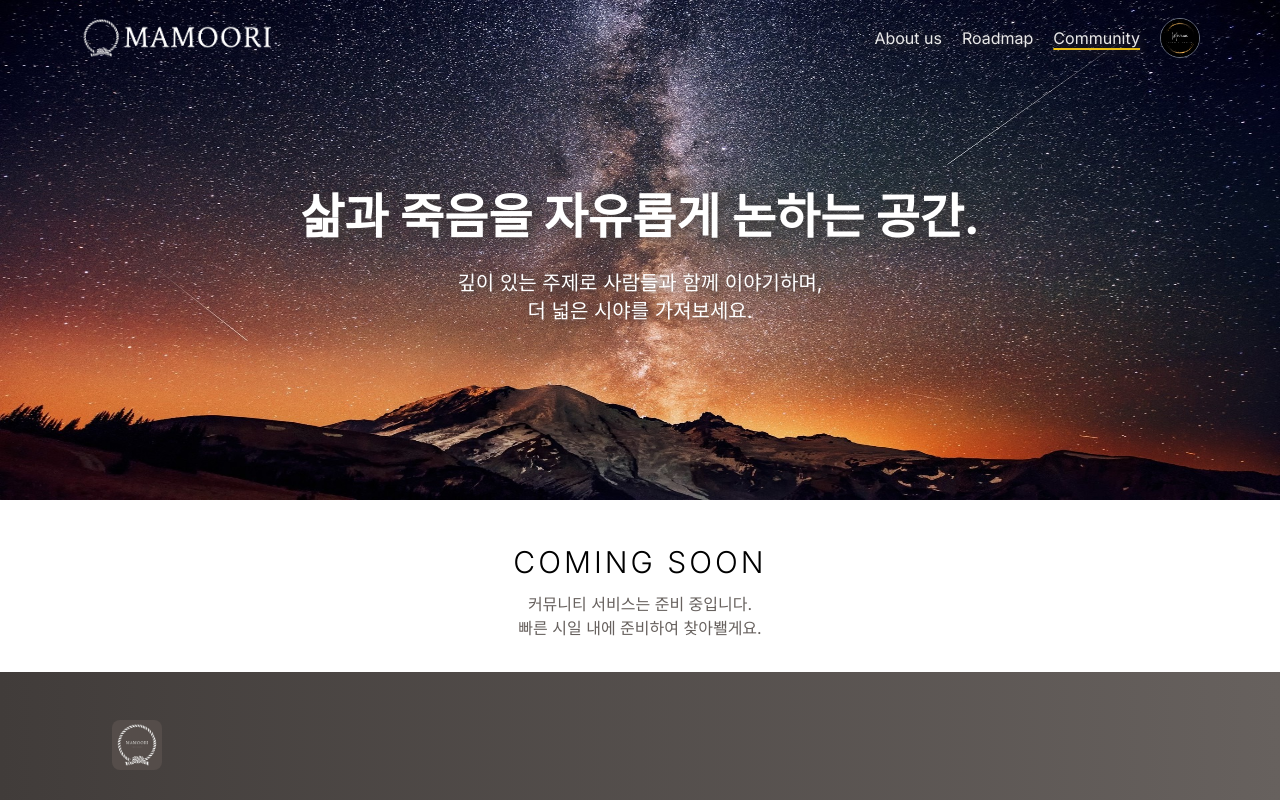
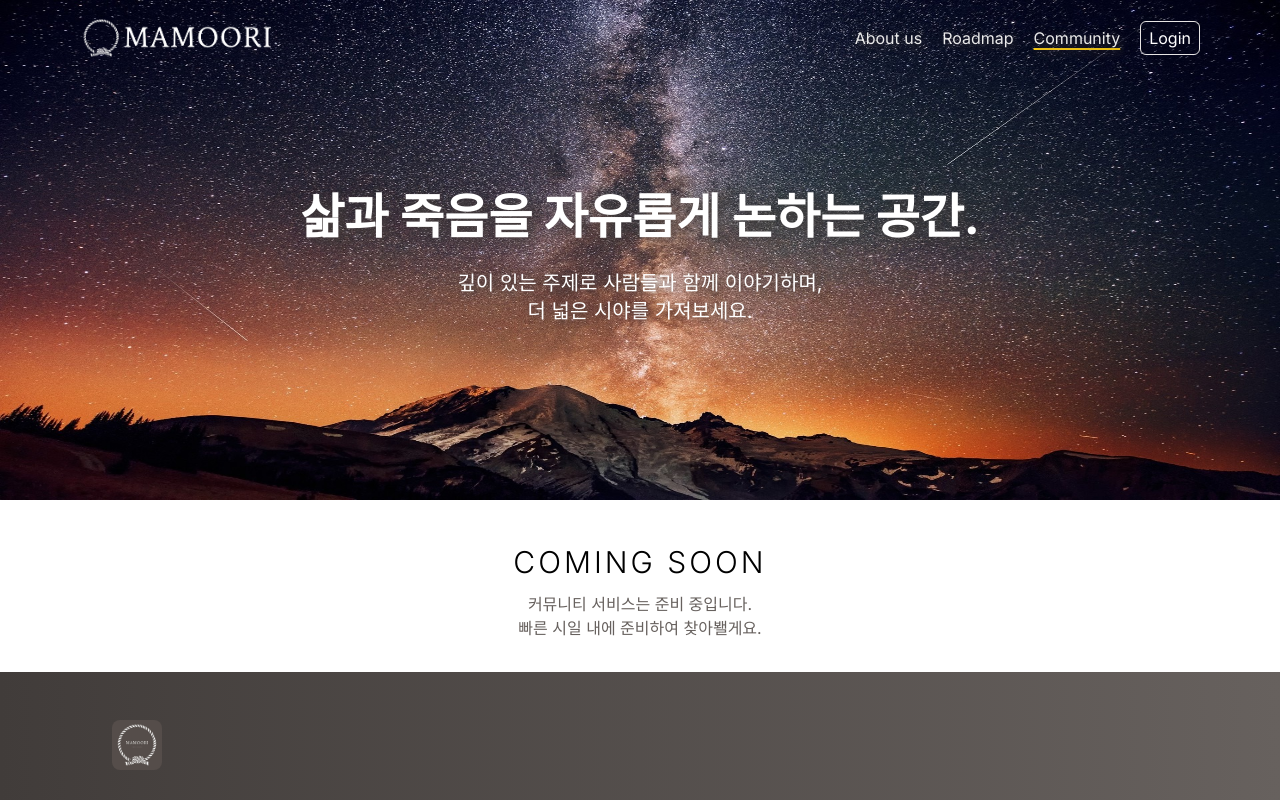
Before and after one commit to Mamoori-makers/web, a Next.js app: page /community in a window 1280 px wide. Shown: the top 800 px of the page. Built offline with nearby package versions, Linux system fonts and the light colour scheme.

Commit message:
[#34] Feat: add jotai for login state & apply to GNB

```diff
--- a/package.json
+++ b/package.json
@@ -12,18 +12,21 @@
   "dependencies": {
     "@notionhq/client": "^2.2.9",
     "@radix-ui/react-checkbox": "^1.0.4",
+    "@tanstack/react-query": "^4.32.5",
     "@types/node": "20.4.2",
     "@types/react": "18.2.15",
     "@types/react-dom": "18.2.7",
     "@typescript-eslint/eslint-plugin": "^6.1.0",
     "@typescript-eslint/parser": "^6.1.0",
     "autoprefixer": "10.4.14",
+    "axios": "^1.4.0",
     "classnames": "^2.3.2",
     "eslint": "8.45.0",
     "eslint-config-next": "13.4.10",
     "eslint-config-prettier": "^8.8.0",
     "eslint-plugin-prettier": "^4.2.1",
     "eslint-plugin-tailwindcss": "^3.13.0",
+    "jotai": "^2.2.3",
     "next": "13.4.10",
     "notion-to-md": "^3.1.1",
     "postcss": "8.4.26",
--- a/src/components/GNB/index.tsx
+++ b/src/components/GNB/index.tsx
@@ -1,11 +1,13 @@
 'use client';
 
 import classNames from 'classnames';
+import { useAtomValue } from 'jotai';
 import Link from 'next/link';
 import { useEffect, useState } from 'react';
 
 import { ProfileImage } from '@/components/ProfileImage';
 import { useActiveMenu } from '@/hooks/useActiveMenu';
+import { loginStateAtom } from '@/stores/atoms/loginStateAtom';
 
 import { ToggleMenuIcon } from './Icons';
 import { MainLogo } from './MainLogo';
@@ -22,11 +24,11 @@ const SAMPLE_USER_DATA = {
   imageUrl: '/assets/Mamoori_profile.png',
 };
 
-const DefaultMenus = () => {
+const DefaultMenus = ({ isLogin }: { isLogin: boolean }) => {
   const { isActiveMenu } = useActiveMenu();
 
   return (
-    <div className={`hidden items-center sm:flex`}>
+    <div className="hidden items-center sm:flex">
       {GNB_MENU.map(({ name, link }) => {
         const activeStyle = isActiveMenu(link)
           ? 'underline decoration-yellow-400 underline-offset-4 decoration-2'
@@ -43,18 +45,27 @@ const DefaultMenus = () => {
           </Link>
         );
       })}
-      <Link href="/login">
-        <ProfileImage imageSrc={SAMPLE_USER_DATA.imageUrl} alt={SAMPLE_USER_DATA.userName} />
-      </Link>
+      {isLogin ? (
+        <Link href="/my-page">
+          <ProfileImage imageSrc={SAMPLE_USER_DATA.imageUrl} alt={SAMPLE_USER_DATA.userName} />
+        </Link>
+      ) : (
+        <Link
+          href="/login"
+          className="rounded-md border-[1px] border-stone-200 px-2 py-1 text-sm text-white hover:opacity-75 lg:text-base"
+        >
+          Login
+        </Link>
+      )}
     </div>
   );
 };
 
-const MobileMenus = ({ onClose }: { onClose: () => void }) => {
+const MobileMenus = ({ onClose, isLogin }: { onClose: () => void; isLogin: boolean }) => {
   const { isActiveMenu } = useActiveMenu();
 
   return (
-    <div className={`flex flex-col items-center`}>
+    <div className="flex flex-col items-center px-3 pb-3">
       {GNB_MENU.map(({ name, link }) => {
         const activeStyle = isActiveMenu(link)
           ? 'underline decoration-yellow-400 underline-offset-4 decoration-2'
@@ -72,9 +83,18 @@ const MobileMenus = ({ onClose }: { onClose: () => void }) => {
           </Link>
         );
       })}
-      <Link href="/login" className="p-3" onClick={onClose}>
-        <ProfileImage imageSrc={SAMPLE_USER_DATA.imageUrl} alt={SAMPLE_USER_DATA.userName} />
-      </Link>
+      {isLogin ? (
+        <Link href="/my-page" onClick={onClose}>
+          <ProfileImage imageSrc={SAMPLE_USER_DATA.imageUrl} alt={SAMPLE_USER_DATA.userName} />
+        </Link>
+      ) : (
+        <Link
+          href="/login"
+          className="m-3 w-[95%] rounded-md bg-yellow-500 p-2 text-center text-sm hover:opacity-75"
+        >
+          Login
+        </Link>
+      )}
     </div>
   );
 };
@@ -82,6 +102,7 @@ const MobileMenus = ({ onClose }: { onClose: () => void }) => {
 export const GNB = () => {
   const [menuToggle, setMenuToggle] = useState(false);
   const { GNBBackground } = useChangeBgByScroll();
+  const isLogin = useAtomValue(loginStateAtom);
 
   const closeMenu = () => {
     setMenuToggle(false);
@@ -113,7 +134,7 @@ export const GNB = () => {
         style={{ background: menuToggle ? '#67615ed4' : '' }}
       >
         <MainLogo onClose={closeMenu} />
-        <DefaultMenus />
+        <DefaultMenus isLogin={isLogin} />
         <div className="flex items-center sm:hidden">
           <button onClick={() => setMenuToggle(!menuToggle)}>
             <ToggleMenuIcon isOpen={menuToggle} />
@@ -121,7 +142,7 @@ export const GNB = () => {
         </div>
       </div>
       <div className={classNames('sm:hidden bg-[#67615ed4]', { hidden: !menuToggle })}>
-        <MobileMenus onClose={closeMenu} />
+        <MobileMenus onClose={closeMenu} isLogin={isLogin} />
       </div>
     </nav>
   );
--- /dev/null
+++ b/src/stores/atoms/loginStateAtom.ts
@@ -0,0 +1,10 @@
+import { atom } from 'jotai';
+
+export const loginStateAtom = atom(false);
+
+export const readWriteLoginState = atom(
+  (get) => get(loginStateAtom),
+  (get, set, newLoginState: boolean) => {
+    return set(loginStateAtom, newLoginState);
+  }
+);
```
Also changed, not shown: 1 other file (tests, documents, lock files or other folders).
